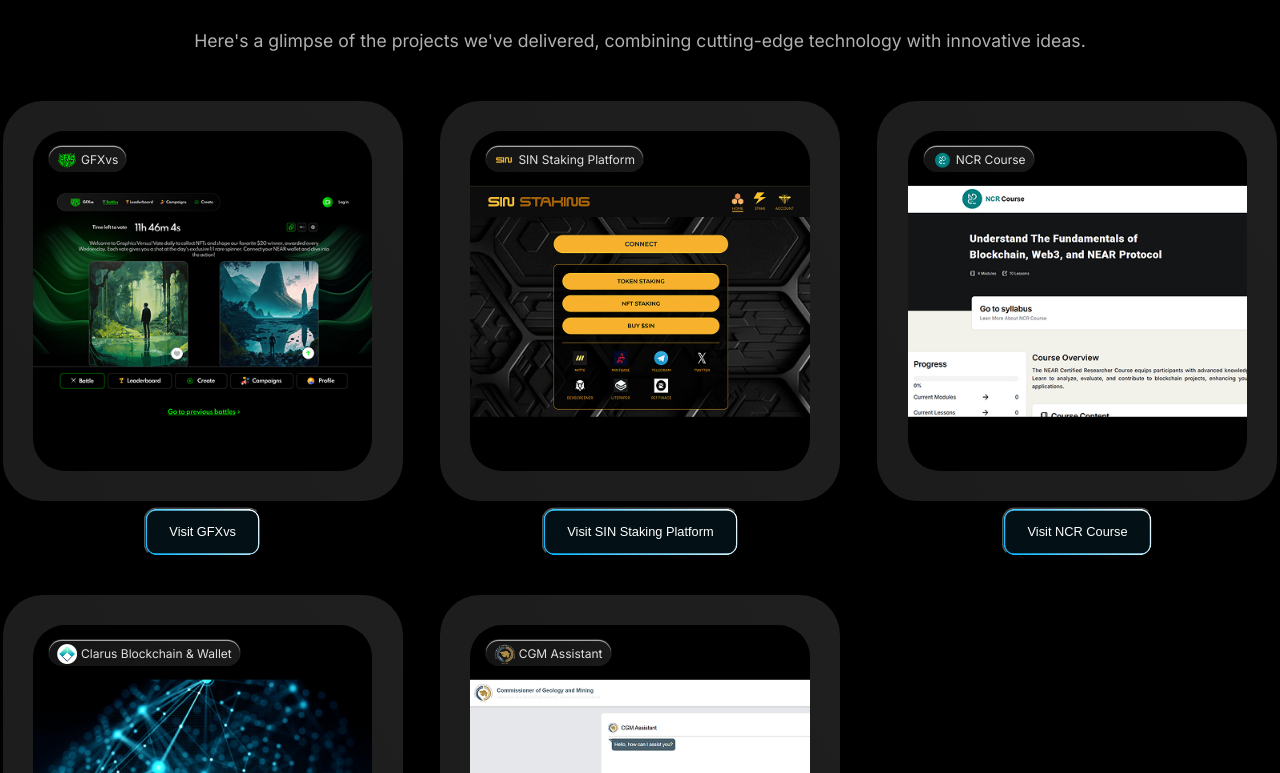
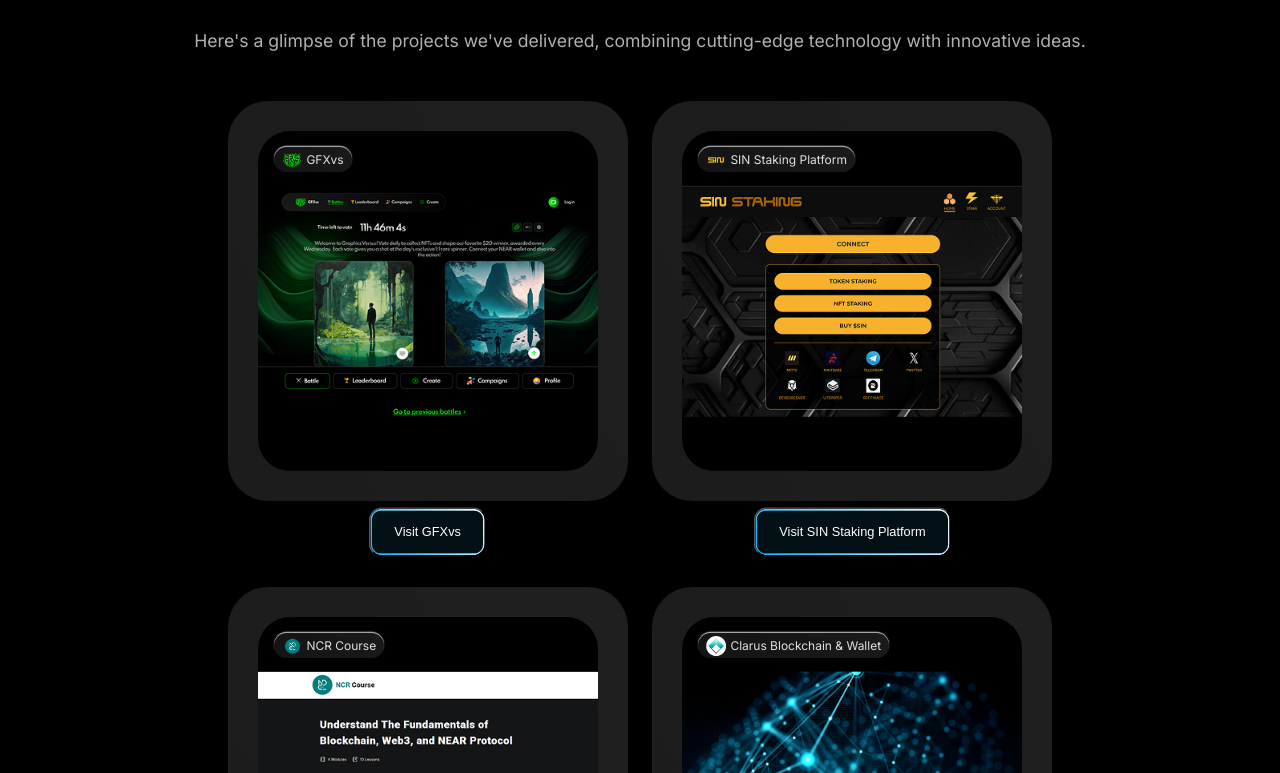
Before and after one commit to Teckas-Technologies/teckas-website, a React (Vite) app: page / in a window 1280 px wide. Shown: the part 1747-2520 px from the top of the page. Built offline with nearby package versions, Linux system fonts and the light colour scheme.

Commit message:
featuredworksection center align grid

```diff
--- a/src/Pages/FeaturedWorkSection/FeaturedWorkSection.scss
+++ b/src/Pages/FeaturedWorkSection/FeaturedWorkSection.scss
@@ -39,14 +39,13 @@
     .wrapper {
 
     .featuredWorkContainer {
-        margin: 2rem auto;
-        width: min(1200px, 95%);
-        display: grid;
-        grid-template-columns: repeat(auto-fit, minmax(300px, 1fr));
-        column-gap: 7rem;
-        row-gap: 2rem;
-        justify-items: center ;
+        margin: 0 auto;
+        width: 95%;
+        display: flex;
+        flex-wrap: wrap;
+        gap: 1.5rem;
         align-items: center;
+        justify-content: center;
 
         // width: 100px;
         // height: 66px;
```
